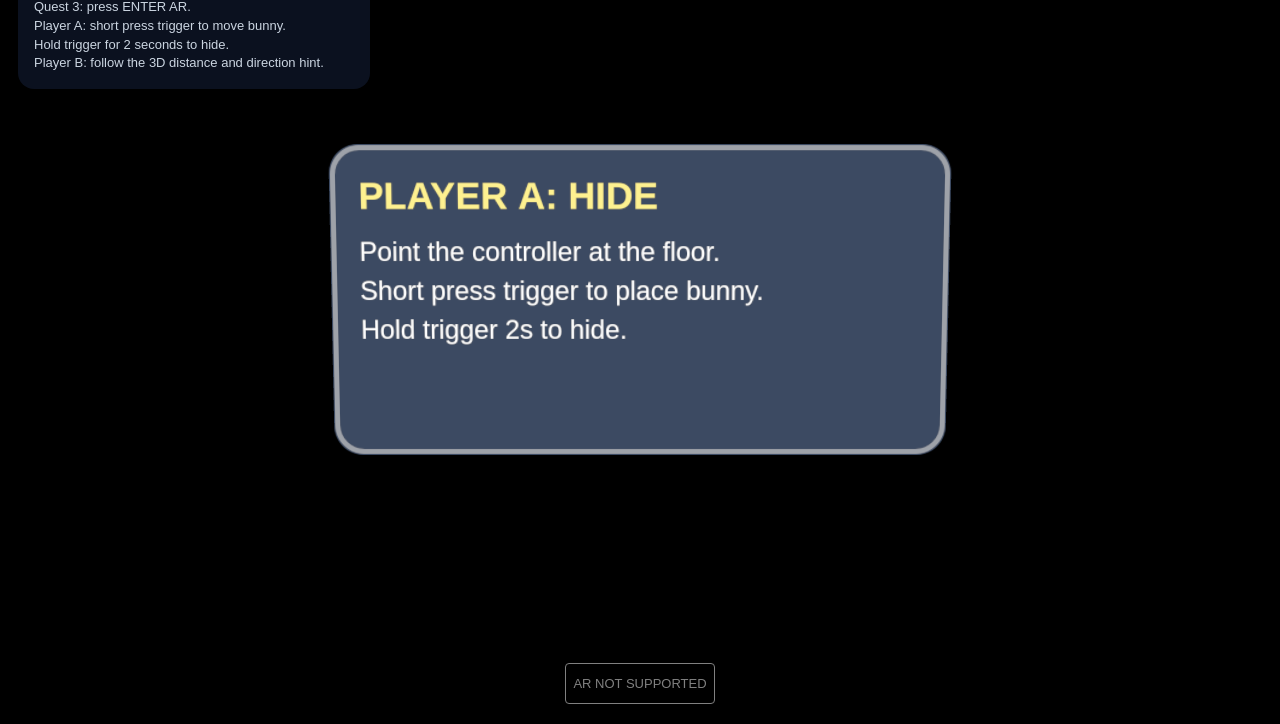
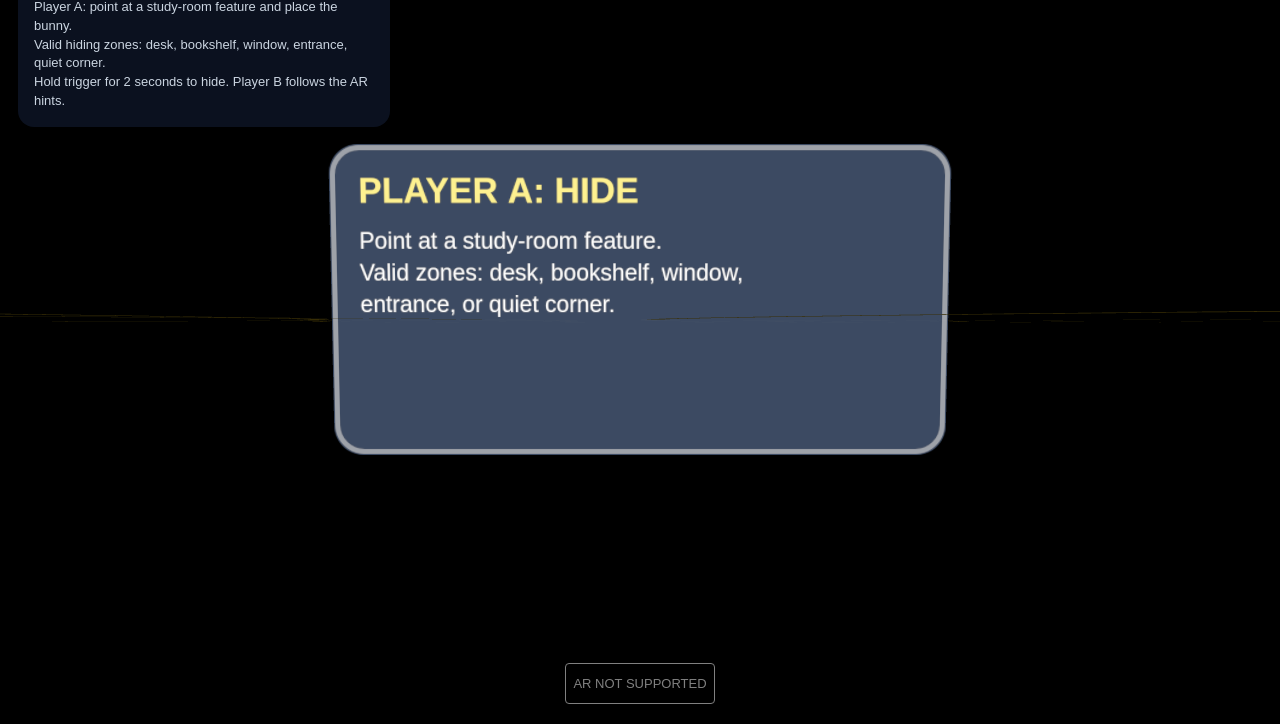
Before and after one commit to zhoulian403/classroom-phantom-hunt, a website built with Vite: page index.html in a window 1280 px wide. Shown: the part 76-800 px from the top of the page. Built offline with nearby package versions, Linux system fonts and the light colour scheme; animation ran at ten frames a second.

Commit message:
Study room AR bunny hunt final

```diff
--- a/index.html
+++ b/index.html
@@ -3,7 +3,7 @@
 <head>
   <meta charset="UTF-8" />
   <meta name="viewport" content="width=device-width, initial-scale=1.0" />
-  <title>AR Bunny Hide and Seek</title>
+  <title>Study Room AR Bunny Hunt</title>
 
   <style>
     body {
@@ -18,7 +18,7 @@
       top: 18px;
       left: 18px;
       z-index: 10;
-      width: 320px;
+      width: 340px;
       padding: 16px;
       border-radius: 16px;
       color: white;
@@ -42,12 +42,11 @@
 
 <body>
   <div id="overlay">
-    <h1>🐰 AR Bunny Hide & Seek</h1>
+    <h1>🐰 Study Room AR Bunny Hunt</h1>
     <div class="small">
-      Quest 3: press ENTER AR.<br />
-      Player A: short press trigger to move bunny.<br />
-      Hold trigger for 2 seconds to hide.<br />
-      Player B: follow the 3D distance and direction hint.
+      Player A: point at a study-room feature and place the bunny.<br />
+      Valid hiding zones: desk, bookshelf, window, entrance, quiet corner.<br />
+      Hold trigger for 2 seconds to hide. Player B follows the AR hints.
     </div>
   </div>
 
--- a/src/main.js
+++ b/src/main.js
@@ -17,8 +17,51 @@ let seekerTimeLeft = 60;
 let seekerTimerStarted = false;
 let lastTimerUpdate = 0;
 
+let currentZone = null;
+
 const foundDistance = 0.45;
 const floorY = 0;
+
+// Study-room semantic zones.
+// These are approximate relative zones around the AR starting point.
+// In your video, explain that they represent meaningful study-room features.
+const studyRoomZones = [
+  {
+    id: "desk",
+    name: "Desk Zone",
+    hint: "Near the study desk area",
+    position: new THREE.Vector3(1.2, 0, -1.4),
+    radius: 1.2
+  },
+  {
+    id: "bookshelf",
+    name: "Bookshelf Zone",
+    hint: "Near the bookshelf or storage area",
+    position: new THREE.Vector3(-1.4, 0, -1.8),
+    radius: 1.2
+  },
+  {
+    id: "window",
+    name: "Window Zone",
+    hint: "Near the window or natural-light area",
+    position: new THREE.Vector3(1.8, 0, -2.4),
+    radius: 1.2
+  },
+  {
+    id: "entrance",
+    name: "Entrance Zone",
+    hint: "Near the entrance area",
+    position: new THREE.Vector3(-1.8, 0, -0.8),
+    radius: 1.2
+  },
+  {
+    id: "quietCorner",
+    name: "Quiet Corner Zone",
+    hint: "Near a quiet corner of the study room",
+    position: new THREE.Vector3(0, 0, -2.8),
+    radius: 1.4
+  }
+];
 
 init();
 
@@ -53,13 +96,14 @@ function init() {
 
   addLights();
   addPlacementMarker();
+  addStudyRoomZoneMarkers();
   addBunny();
   addController();
   addWorldHUD();
 
   setHUD(
     "PLAYER A: HIDE",
-    "Point the controller at the floor.\nShort press trigger to place bunny.\nHold trigger 2s to hide."
+    "Point at a study-room feature.\nValid zones: desk, bookshelf, window,\nentrance, or quiet corner."
   );
 
   window.addEventListener("resize", onWindowResize);
@@ -85,6 +129,25 @@ function addPlacementMarker() {
   placementMarker.rotation.x = -Math.PI / 2;
   placementMarker.visible = false;
   scene.add(placementMarker);
+}
+
+function addStudyRoomZoneMarkers() {
+  studyRoomZones.forEach((zone) => {
+    const ring = new THREE.Mesh(
+      new THREE.RingGeometry(zone.radius - 0.04, zone.radius, 64),
+      new THREE.MeshBasicMaterial({
+        color: 0xfacc15,
+        transparent: true,
+        opacity: 0.22,
+        side: THREE.DoubleSide
+      })
+    );
+
+    ring.rotation.x = -Math.PI / 2;
+    ring.position.copy(zone.position);
+    ring.position.y = 0.01;
+    scene.add(ring);
+  });
 }
 
 function addController() {
@@ -144,9 +207,7 @@ function getControllerFloorHit() {
 
   if (t <= 0) return null;
 
-  const hitPoint = origin.clone().add(direction.multiplyScalar(t));
-
-  return hitPoint;
+  return origin.clone().add(direction.multiplyScalar(t));
 }
 
 function updatePlacementMarker() {
@@ -167,16 +228,54 @@ function updatePlacementMarker() {
   placementMarker.position.y = floorY + 0.002;
 }
 
+function getNearestValidZone(point) {
+  let nearestZone = null;
+  let nearestDistance = Infinity;
+
+  for (const zone of studyRoomZones) {
+    const zonePoint = zone.position.clone();
+    zonePoint.y = 0;
+
+    const testPoint = point.clone();
+    testPoint.y = 0;
+
+    const distance = testPoint.distanceTo(zonePoint);
+
+    if (distance < nearestDistance) {
+      nearestDistance = distance;
+      nearestZone = zone;
+    }
+  }
+
+  if (nearestZone && nearestDistance <= nearestZone.radius) {
+    return nearestZone;
+  }
+
+  return null;
+}
+
 function placeBunnyAtControllerRayHit() {
   const hit = getControllerFloorHit();
 
   if (!hit) {
     setHUD(
       "NO FLOOR HIT",
-      "Aim the controller ray downward at the floor.\nThen press trigger again."
+      "Aim the controller ray downward\nat the study-room floor."
     );
     return;
   }
+
+  const validZone = getNearestValidZone(hit);
+
+  if (!validZone) {
+    setHUD(
+      "INVALID HIDING PLACE",
+      "Choose a study-room feature:\ndesk, bookshelf, window,\nentrance, or quiet corner."
+    );
+    return;
+  }
+
+  currentZone = validZone;
 
   bunny.position.copy(hit);
   bunny.position.y = floorY;
@@ -190,7 +289,7 @@ function placeBunnyAtControllerRayHit() {
 
   setHUD(
     "BUNNY PLACED",
-    "Bunny placed at the ray hit point.\nShort press again to move.\nHold trigger 2s to hide."
+    `Zone: ${currentZone.name}\n${currentZone.hint}\nHold trigger 2s to hide.`
   );
 }
 
@@ -208,7 +307,7 @@ function confirmHideAutomatically() {
 
   setHUD(
     "BUNNY HIDDEN!",
-    "Player B starts now.\nTime: 60s\nFollow distance and direction."
+    `Hidden in: ${currentZone.name}\nPlayer B starts now.\nTime: 60s.`
   );
 }
 
@@ -245,7 +344,7 @@ function updateSeekerGame() {
 
   setHUD(
     "PLAYER B: SEARCH",
-    `Time: ${seekerTimeLeft}s\nDistance: ${distance.toFixed(2)} m\nDirection: ${direction}${warning}`
+    `Time: ${seekerTimeLeft}s\nDistance: ${distance.toFixed(2)} m\nDirection: ${direction}\nZone Hint: ${currentZone.hint}${warning}`
   );
 
   if (distance <= foundDistance) {
@@ -306,7 +405,7 @@ function playerBWins() {
 
   setHUD(
     "BUNNY FOUND!",
-    "Player B wins.\nThe bunny is now visible."
+    `Player B wins.\nThe bunny was hidden in:\n${currentZone.name}.`
   );
 }
 
@@ -319,7 +418,7 @@ function playerBLoses() {
 
   setHUD(
     "TIME IS UP!",
-    "Player B loses.\nThe bunny is revealed."
+    `Player B loses.\nThe bunny was hidden in:\n${currentZone.name}.`
   );
 }
 
@@ -471,15 +570,15 @@ function setHUD(title, body) {
   ctx.stroke();
 
   ctx.fillStyle = "#fde047";
-  ctx.font = "bold 62px Arial";
-  ctx.fillText(title, 48, 105);
+  ctx.font = "bold 58px Arial";
+  ctx.fillText(title, 48, 95);
 
   ctx.fillStyle = "#ffffff";
-  ctx.font = "44px Arial";
+  ctx.font = "38px Arial";
 
   const lines = body.split("\n");
   lines.forEach((line, index) => {
-    ctx.fillText(line, 48, 190 + index * 64);
+    ctx.fillText(line, 48, 170 + index * 52);
   });
 
   hudPanel.userData.texture.needsUpdate = true;
```
